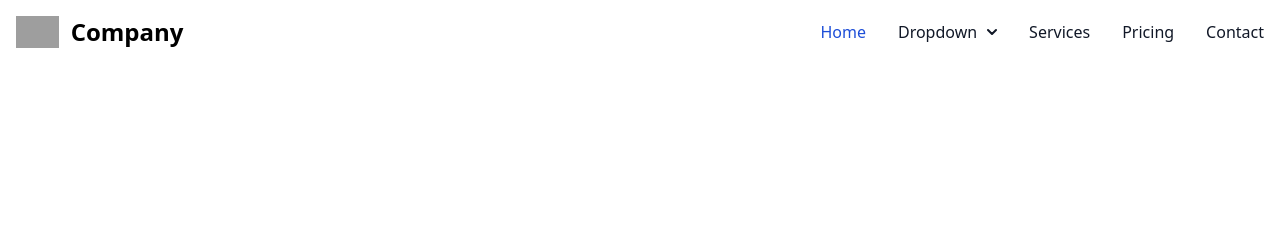
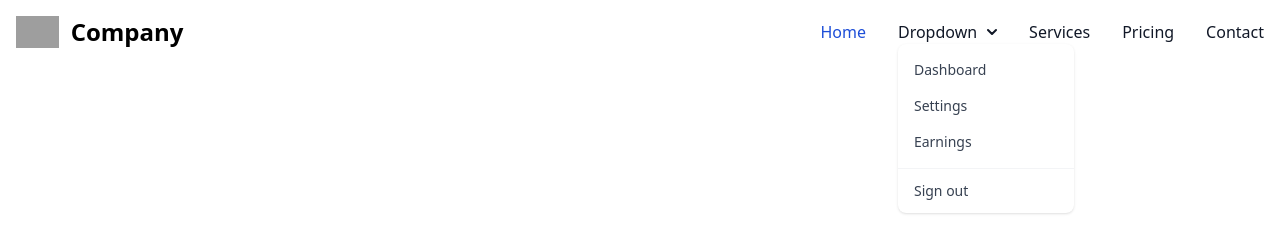
Before and after one commit to hafifs/git, a plain HTML site: page index.html in a window 1280 px wide. Both pictures are taken after a click on the button "Dropdown". Drawn offline with nearby package versions, Linux system fonts and the light colour scheme; grey boxes are pictures that could not be loaded.

Commit message:
style/navbar: add function dropdown navbar

```diff
--- a/index.html
+++ b/index.html
@@ -84,7 +84,7 @@
               <!-- Dropdown menu -->
               <div
                 id="dropdownNavbar"
-                class="z-10 hidden font-normal bg-white divide-y divide-gray-100 rounded-lg shadow w-44 dark:bg-gray-700 dark:divide-gray-600"
+                class="absolute z-10 hidden font-normal bg-white divide-y divide-gray-100 rounded-lg shadow w-44 dark:bg-gray-700 dark:divide-gray-600"
               >
                 <ul
                   class="py-2 text-sm text-gray-700 dark:text-gray-400"
--- a/index.js
+++ b/index.js
@@ -0,0 +1,6 @@
+const $targetEl = document.getElementById('dropdownNavbar');
+const $triggerEl = document.getElementById('dropdownNavbarLink');
+
+$triggerEl.addEventListener("click", () => {
+    $targetEl.classList.toggle("hidden");
+})
```
